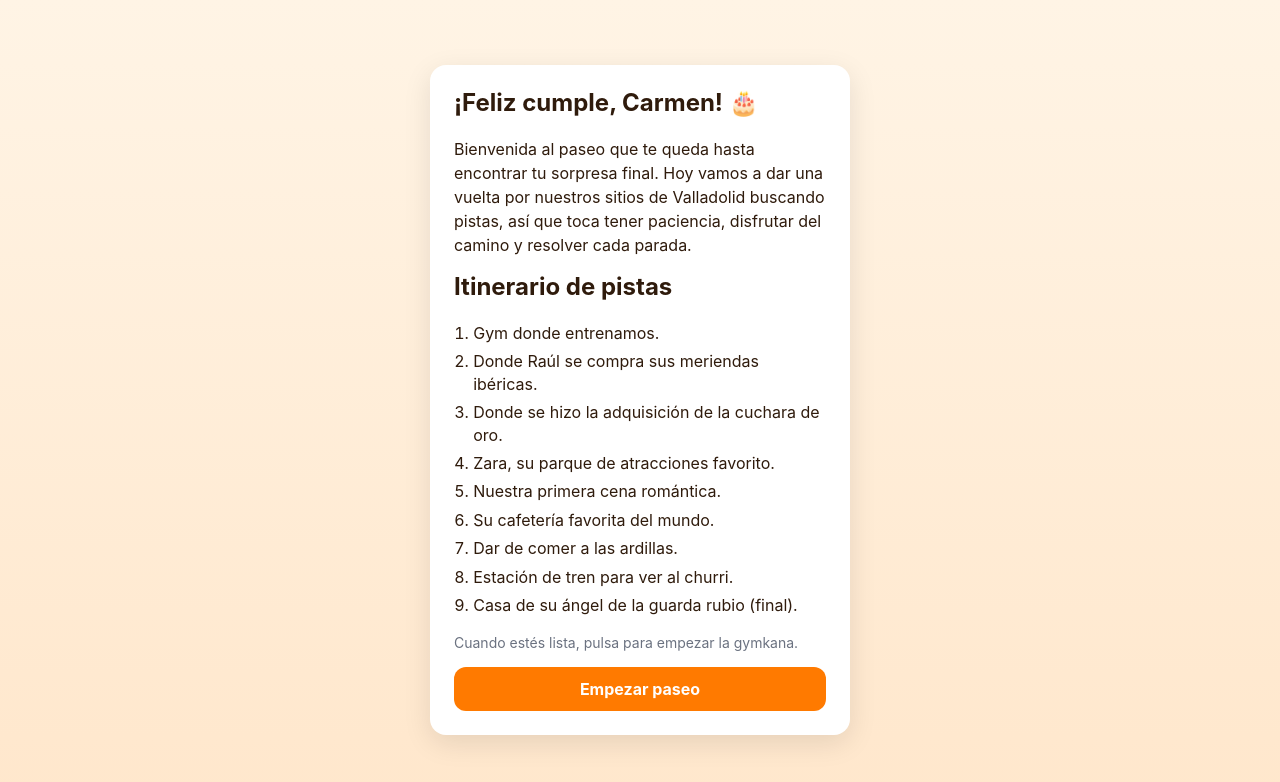
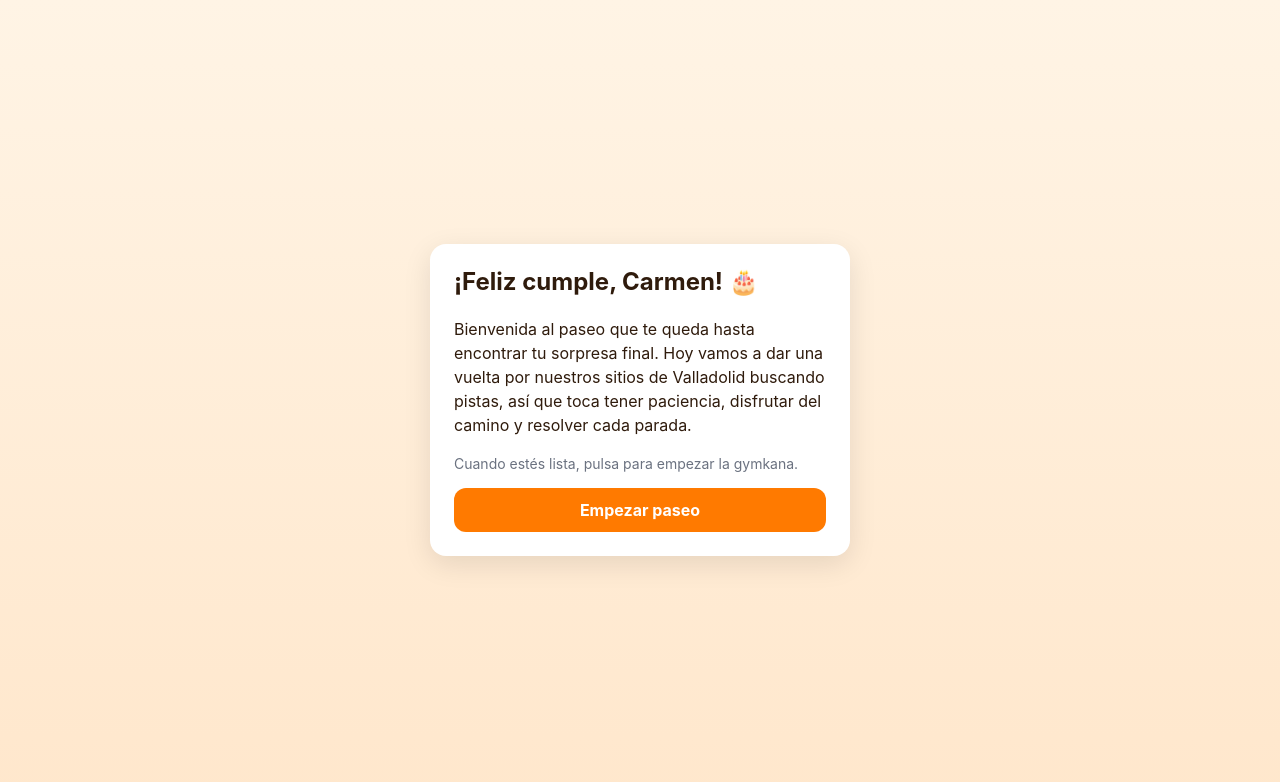
Before and after one commit to raulruiz78/gynkharmen, a Next.js app: page / in a window 1280 px wide. Shown: the top 782 px of the page. Built offline with nearby package versions, Linux system fonts and the light colour scheme.

Commit message:
Remove itinerary section from page.js
Removed itinerary list from the page content.

```diff
--- a/app/page.js
+++ b/app/page.js
@@ -11,19 +11,6 @@ export default function HomePage() {
           disfrutar del camino y resolver cada parada.
         </p>
 
-        <h2>Itinerario de pistas</h2>
-        <ol>
-          <li>Gym donde entrenamos.</li>
-          <li>Donde Raúl se compra sus meriendas ibéricas.</li>
-          <li>Donde se hizo la adquisición de la cuchara de oro.</li>
-          <li>Zara, su parque de atracciones favorito.</li>
-          <li>Nuestra primera cena romántica.</li>
-          <li>Su cafetería favorita del mundo.</li>
-          <li>Dar de comer a las ardillas.</li>
-          <li>Estación de tren para ver al churri.</li>
-          <li>Casa de su ángel de la guarda rubio (final).</li>
-        </ol>
-
         <p className="small">Cuando estés lista, pulsa para empezar la gymkana.</p>
         <Link className="button" href="/pista/1">
           Empezar paseo
```
